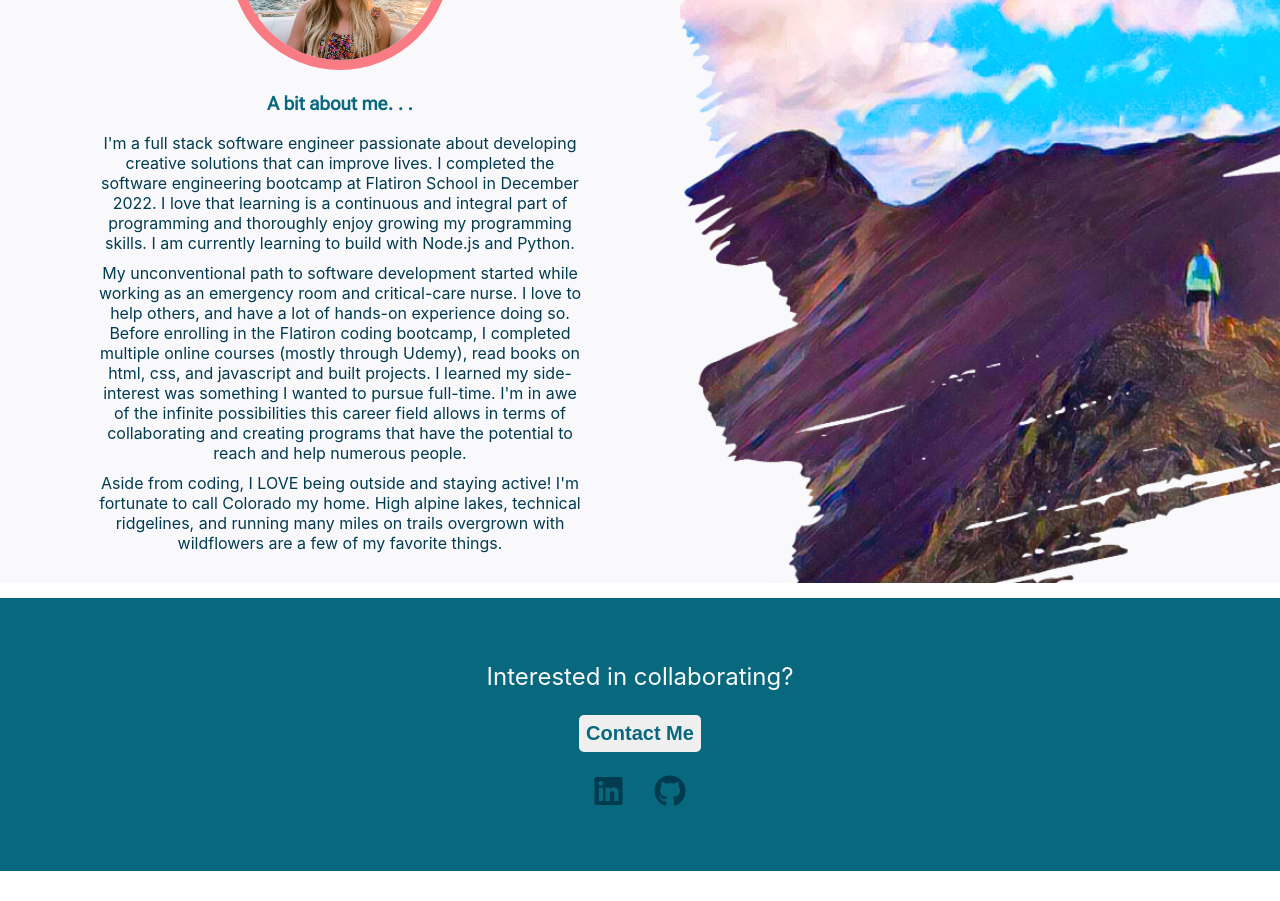
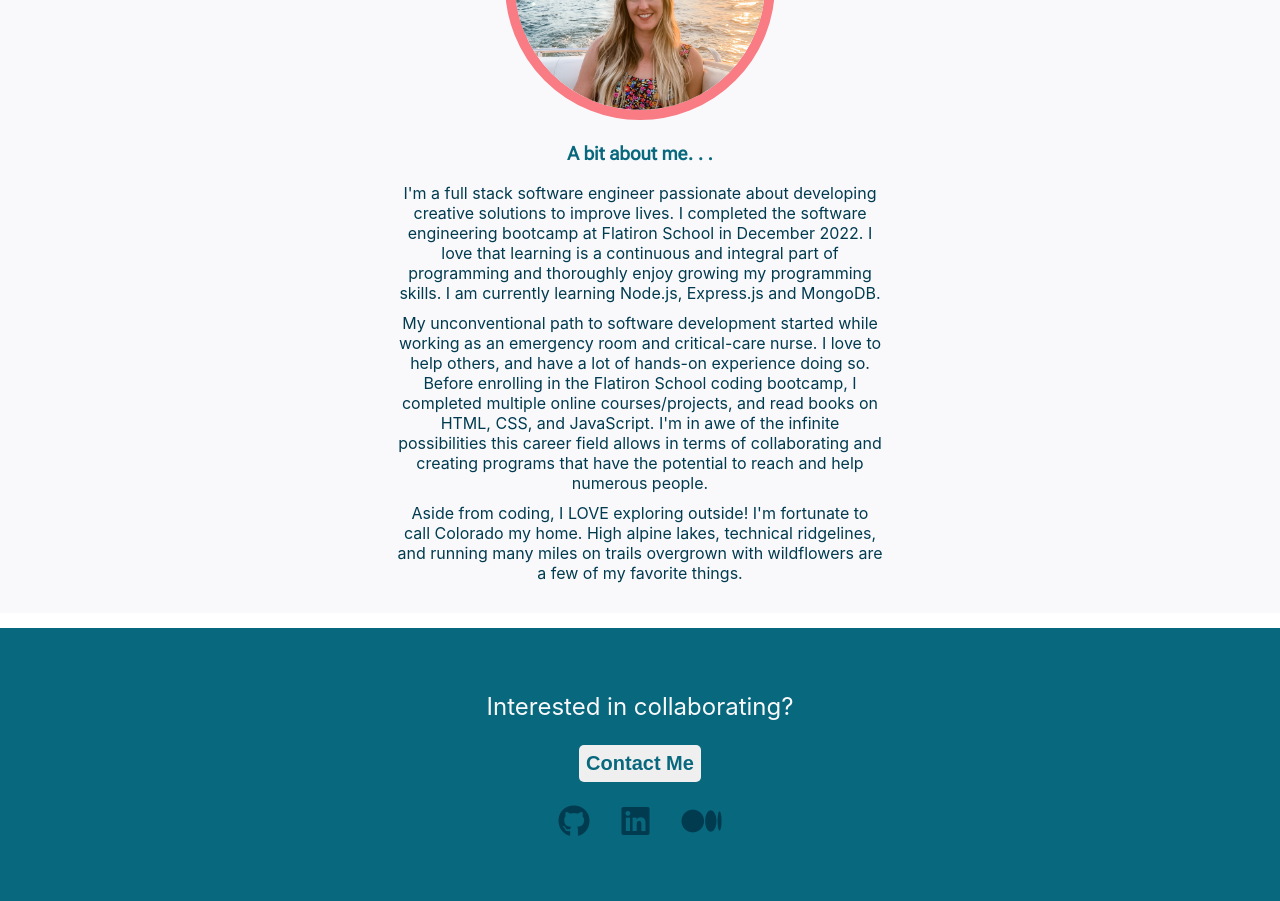
Before and after one commit to Schmidt1697/annaSPersonalSite, a React (Create React App) app: page /about in a window 1280 px wide. Shown: the part 360-1261 px from the top of the page. Before the commit the page ends 1231 px from the top, so only its background shows below. Built offline with nearby package versions, Linux system fonts and the light colour scheme; a web font is replaced by a local one.

Commit message:
updated About.js and css/added medium

```diff
--- a/src/App.css
+++ b/src/App.css
@@ -230,7 +230,7 @@ li{
   background-color: var(--white);
 }
 
-.half-page-image{
+/* .half-page-image{
   background-image: url('./profile-images/loneGirl.png');
   background-repeat: no-repeat;
   background-size: cover;
@@ -238,11 +238,11 @@ li{
   width: 50vw;
   max-width: 800px;
 
-}
+} */
 
 .about-img{
-  height: 200px;
-  width: 200px;
+  height: 250px;
+  width: 250px;
   object-fit: cover;
   border-radius: 50%;
   border: 10px solid var(--pink);
@@ -269,11 +269,12 @@ li{
 /*------------ MyWork ---------- */
 
 .project-container{
-  background-image: url('./profile-images/wavyWhite.jpg');
+  /* background-image: url('./profile-images/wavyWhite.jpg');
   background-repeat: no-repeat;
   background-position: center;
 
-  background-attachment: fixed;
+  background-attachment: fixed; */
+  background-color: var(--white);
   display: flex;
   flex-direction: column;
   justify-content: center;
@@ -293,7 +294,7 @@ li{
   margin: 0 auto;
   color: var(--light-green);
   font-size: 60px;
-  border-bottom: 20px solid var(--white);
+  border-bottom: 20px solid white;
   background-image: url('./profile-images/yellowMountains.jpeg');
   background-repeat: no-repeat;
   background-position: top 35% right 0%;
--- a/src/components/About.js
+++ b/src/components/About.js
@@ -11,16 +11,15 @@ const About = () => {
         A bit about me. . .
         </h3>
         <p>
-        I'm a full stack software engineer passionate about developing creative solutions that can improve lives. I completed the software engineering bootcamp at Flatiron School in December 2022. I love that learning is a continuous and integral part of programming and thoroughly enjoy growing my programming skills. I am currently learning to build with Node.js and Python.
+        I'm a full stack software engineer passionate about developing creative solutions to improve lives. I completed the software engineering bootcamp at Flatiron School in December 2022. I love that learning is a continuous and integral part of programming and thoroughly enjoy growing my programming skills. I am currently learning Node.js, Express.js and MongoDB.
         </p>
         <p>
-        My unconventional path to software development started while working as an emergency room and critical-care nurse. I love to help others, and have a lot of hands-on experience doing so. Before enrolling in the Flatiron coding bootcamp, I completed multiple online courses (mostly through Udemy), read books on html, css, and javascript and built projects. I learned my side-interest was something I wanted to pursue full-time. I'm in awe of the infinite possibilities this career field allows in terms of collaborating and creating programs that have the potential to reach and help numerous people.
+        My unconventional path to software development started while working as an emergency room and critical-care nurse. I love to help others, and have a lot of hands-on experience doing so. Before enrolling in the Flatiron School coding bootcamp, I completed multiple online courses/projects, and read books on HTML, CSS, and JavaScript. I'm in awe of the infinite possibilities this career field allows in terms of collaborating and creating programs that have the potential to reach and help numerous people.
         </p>
         <p>
-        Aside from coding, I LOVE being outside and staying active! I'm fortunate to call Colorado my home. High alpine lakes, technical ridgelines, and running many miles on trails overgrown with wildflowers are a few of my favorite things.
+        Aside from coding, I LOVE exploring outside! I'm fortunate to call Colorado my home. High alpine lakes, technical ridgelines, and running many miles on trails overgrown with wildflowers are a few of my favorite things.
         </p>
       </div>
-      <div className="half-page-image"></div>
 
     </div>
   )
--- a/src/components/Footer.js
+++ b/src/components/Footer.js
@@ -1,25 +1,44 @@
-import { useState} from 'react'
-import Contact from './Contact'
+import { useState } from 'react';
+import Contact from './Contact';
 
 const Footer = () => {
-  const [openModal, setOpenModal] = useState(false)
-
+	const [openModal, setOpenModal] = useState(false);
 
 	//open/close contact modal
 	const handleOpen = () => setOpenModal(true);
 	const handleClose = () => setOpenModal(false);
 
 	return (
-    <div className='footer-container'>
+		<div className="footer-container">
 			<p>Interested in collaborating?</p>
-       <button className='contact-btn' onClick={handleOpen}>Contact Me</button>
+			<button className="contact-btn" onClick={handleOpen}>
+				Contact Me
+			</button>
 			<div className="social-media">
-              <a href="https://www.linkedin.com/in/annaschmidt1697/" rel="noopener noreferrer" target="_blank"><i className="fa-brands fa-linkedin"></i></a>
-              <a href="https://github.com/Schmidt1697" target ="_blank" rel="noopener noreferrer"><i className="fa-brands fa-github"></i></a>
+      <a
+					href="https://github.com/Schmidt1697"
+					target="_blank"
+					rel="noopener noreferrer">
+					<i className="fa-brands fa-github"></i>
+				</a>
+
+				<a
+					href="https://www.linkedin.com/in/annaschmidt1697/"
+					rel="noopener noreferrer"
+					target="_blank">
+					<i className="fa-brands fa-linkedin"></i>
+				</a>
+
+				<a
+					href="https://medium.com/@marshall1697"
+					target="_blank"
+					rel="noopener noreferrer">
+					<i class="fa-brands fa-medium"></i>
+				</a>
 			</div>
 			<Contact openModal={openModal} handleClose={handleClose} />
 		</div>
-  )
-}
+	);
+};
 
-export default Footer
+export default Footer;
```
Also changed, not shown: src/profile-images/magentaMountains.jpeg (deleted). Lines whose indentation alone changed are shown as unchanged.
